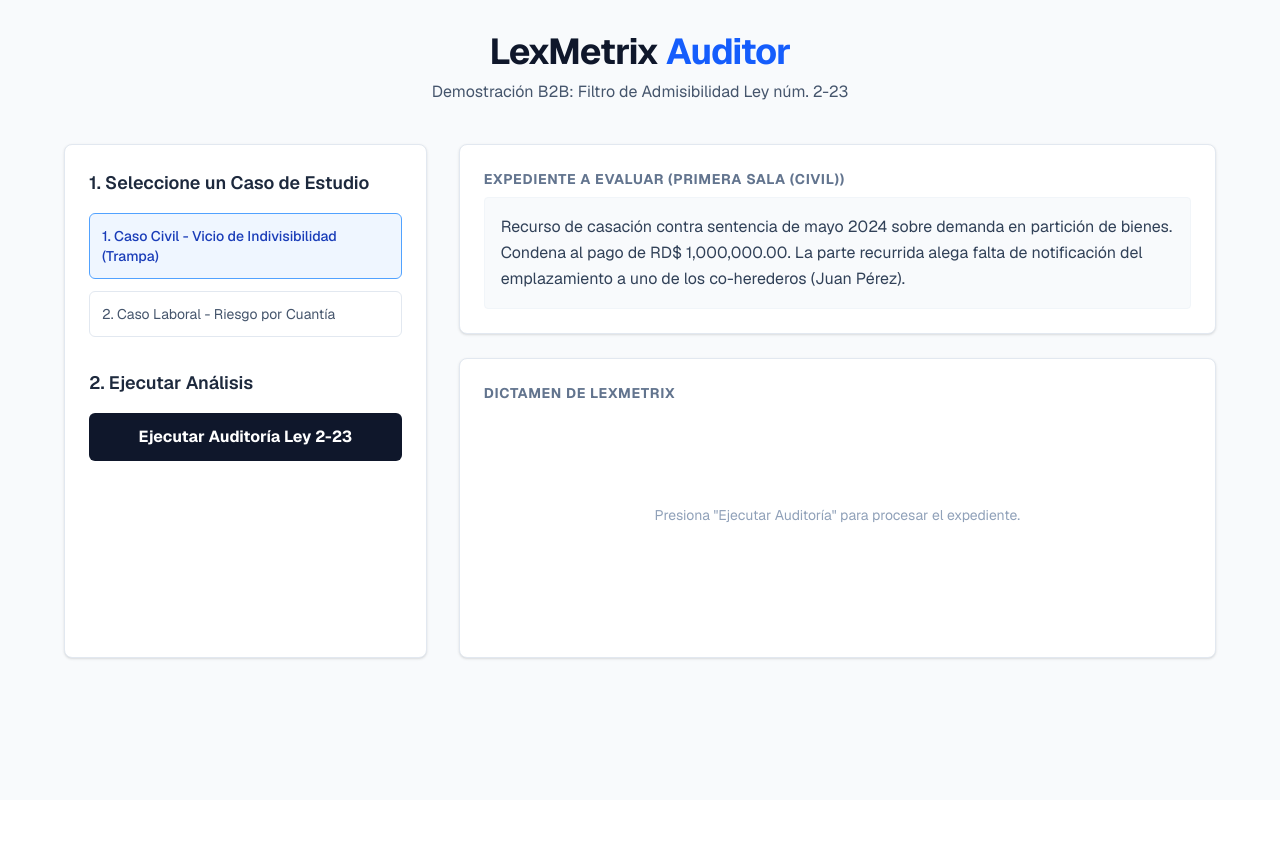
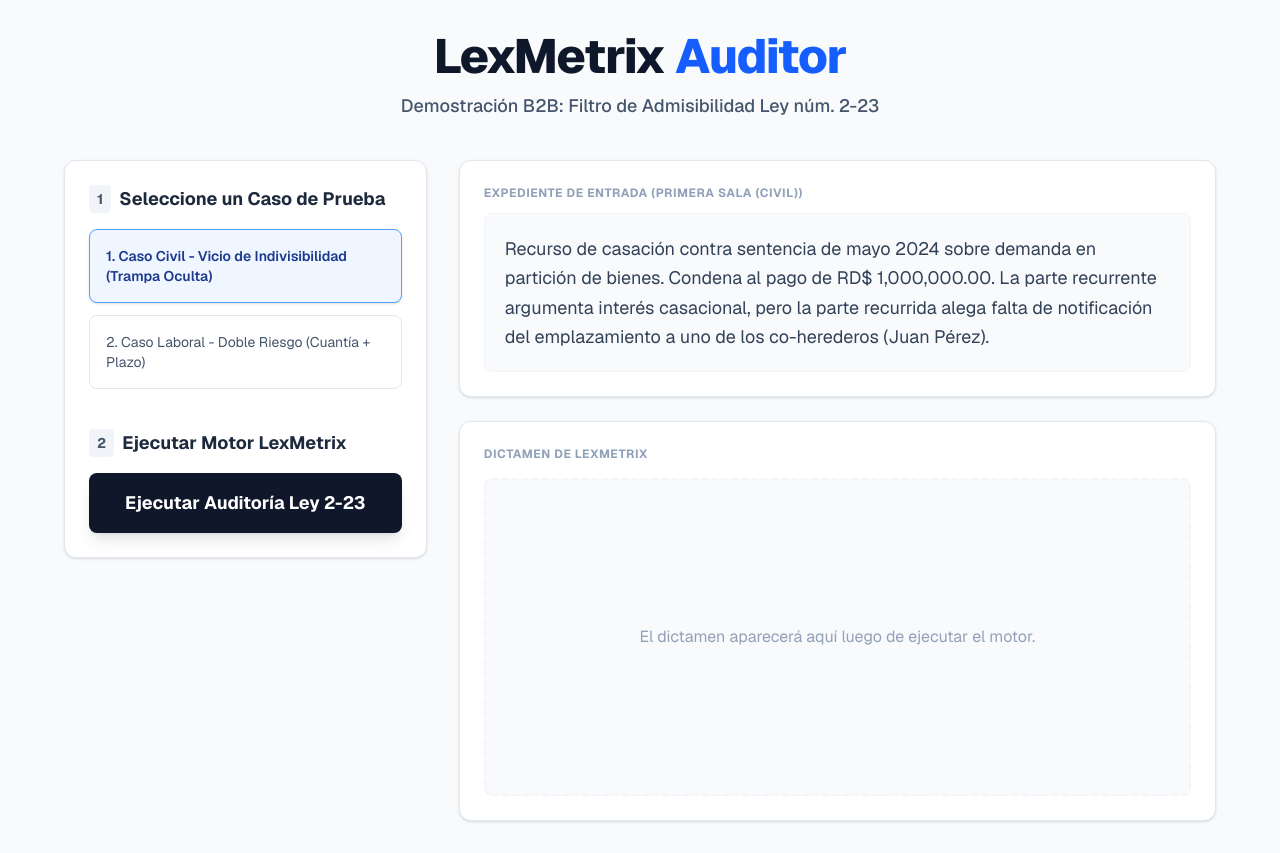
Before and after one commit to EmmanuelDJP/lexmetrix-demo, a Next.js app: page / in a window 1280 px wide. Before the commit the page ends 800 px from the top, so only its background shows below. Built offline with nearby package versions, Linux system fonts and the light colour scheme.

Commit message:
Mejora de UX y Copywriting B2B

```diff
--- a/app/page.tsx
+++ b/app/page.tsx
@@ -5,9 +5,9 @@
 const CASOS_DEMO = [
   {
     id: "civil_01",
-    titulo: "1. Caso Civil - Vicio de Indivisibilidad (Trampa)",
+    titulo: "1. Caso Civil - Vicio de Indivisibilidad (Trampa Oculta)",
     materia: "Primera Sala (Civil)",
-    texto_expediente: "Recurso de casación contra sentencia de mayo 2024 sobre demanda en partición de bienes. Condena al pago de RD$ 1,000,000.00. La parte recurrida alega falta de notificación del emplazamiento a uno de los co-herederos (Juan Pérez).",
+    texto_expediente: "Recurso de casación contra sentencia de mayo 2024 sobre demanda en partición de bienes. Condena al pago de RD$ 1,000,000.00. La parte recurrente argumenta interés casacional, pero la parte recurrida alega falta de notificación del emplazamiento a uno de los co-herederos (Juan Pérez).",
     dictamen: `**SUPREMA CORTE DE JUSTICIA**
 **PRIMERA SALA**
 
@@ -17,21 +17,21 @@
 
 Visto el recurso de casación interpuesto contra la sentencia dictada en mayo de 2024.
 
-**CONSIDERANDO PRIMERO:** Que el recurso de casación en materia civil es admisible cuando la cuantía excede cincuenta (50) salarios mínimos (Art. 11.3, Ley núm. 2-23). Considerando el salario de 2024, el umbral es RD$1,249,500.00. La condena de RD$1,000,000.00 es inferior al mínimo requerido.
+**CONSIDERANDO PRIMERO:** Que el recurso de casación en materia civil es admisible cuando la cuantía excede cincuenta (50) salarios mínimos (Art. 11.3, Ley núm. 2-23). Considerando el salario de 2024, el umbral es RD$1,249,500.00. La condena de RD$1,000,000.00 es inferior al mínimo requerido. La simple invocación de interés casacional no subsana este defecto de orden público.
 
 **CONSIDERANDO SEGUNDO:** Que, adicionalmente, en litigios indivisibles como la partición, la omisión de emplazamiento a un co-heredero vulnera el derecho de defensa y el principio contradictorio, acarreando la caducidad total conforme a los Arts. 19, 20 y 45.
 
-**POR TANTO:** La Primera Sala de la Suprema Corte de Justicia,
+**POR TANTO:** La Primera Sala de la Suprema Corte de Justicia, en atribuciones que le confiere la Ley núm. 2-23,
 
 **RESUELVE:**
-**PRIMERO:** DECLARAR INADMISIBLE el recurso de casación por las razones expuestas.
+**PRIMERO:** DECLARAR INADMISIBLE Y CADUCO el recurso de casación por las razones expuestas.
 **SEGUNDO:** Condenar a la parte recurrente al pago de costas.`
   },
   {
     id: "laboral_01",
-    titulo: "2. Caso Laboral - Riesgo por Cuantía",
+    titulo: "2. Caso Laboral - Doble Riesgo (Cuantía + Plazo)",
     materia: "Tercera Sala (Laboral)",
-    texto_expediente: "Recurso de casación laboral del año 2023 por despido injustificado. La corte a qua condenó al empleador al pago de prestaciones laborales equivalentes a RD$ 350,000.00. El abogado somete el recurso alegando violación a la ley.",
+    texto_expediente: "Recurso de casación laboral por despido injustificado del año 2023. La corte a qua condenó al empleador al pago de RD$ 350,000.00. El recurso fue depositado en la Secretaría de la Corte veinticinco (25) días después de la notificación de la sentencia.",
     dictamen: `**SUPREMA CORTE DE JUSTICIA**
 **TERCERA SALA**
 
@@ -41,14 +41,14 @@
 
 Visto el recurso de casación interpuesto contra la sentencia dictada en 2023.
 
-**CONSIDERANDO PRIMERO:** Que en materia laboral, el recurso de casación solo es admisible si el monto de la condena excede los veinte (20) salarios mínimos. Para el año 2023, el salario mínimo aplicable era de RD$ 24,150.00, fijando el umbral de admisibilidad en RD$ 483,000.00.
+**CONSIDERANDO PRIMERO:** Que en materia laboral, el recurso de casación solo es admisible si el monto de la condena excede los veinte (20) salarios mínimos. Para el año 2023 (salario de RD$ 24,150.00), el umbral de admisibilidad es de RD$ 483,000.00. Al ser la condena de RD$ 350,000.00, resulta inferior al umbral legal exigido.
 
-**CONSIDERANDO SEGUNDO:** Que al ser la condena de RD$ 350,000.00, esta resulta inferior al umbral legal exigido, constituyendo un defecto insubsanable de orden público.
+**CONSIDERANDO SEGUNDO:** Que, a mayor abundamiento, se constata que el recurso fue depositado veinticinco (25) días después de la notificación, excediendo el plazo perentorio de veinte (20) días establecido en la Ley núm. 2-23, configurándose la extemporaneidad y caducidad del mismo.
 
-**POR TANTO:** La Tercera Sala de la Suprema Corte de Justicia,
+**POR TANTO:** La Tercera Sala de la Suprema Corte de Justicia, en atribuciones que le confiere la Ley núm. 2-23,
 
 **RESUELVE:**
-**PRIMERO:** DECLARAR INADMISIBLE el recurso de casación por insuficiencia de cuantía.
+**PRIMERO:** DECLARAR INADMISIBLE Y CADUCO el recurso de casación por insuficiencia de cuantía y extemporaneidad.
 **SEGUNDO:** Ordenar el archivo definitivo del expediente.`
   }
 ];
@@ -61,28 +61,31 @@
   const ejecutarAuditoria = () => {
     setIsAuditing(true);
     setShowResult(false);
-    // Simulamos el retraso de Vertex AI (2.5 segundos)
     setTimeout(() => {
       setIsAuditing(false);
       setShowResult(true);
-    }, 2500);
+    }, 2800); // 2.8s de tensión psicológica
   };
 
   return (
     <div className="min-h-screen bg-slate-50 text-slate-900 p-8 font-sans">
       <div className="max-w-6xl mx-auto">
 
-        {/* Cabecera */}
         <header className="mb-10 text-center">
-          <h1 className="text-4xl font-bold tracking-tight text-slate-900">LexMetrix <span className="text-blue-600">Auditor</span></h1>
-          <p className="mt-2 text-slate-600">Demostración B2B: Filtro de Admisibilidad Ley núm. 2-23</p>
+          <h1 className="text-4xl md:text-5xl font-extrabold tracking-tight text-slate-900">
+            LexMetrix <span className="text-blue-600">Auditor</span>
+          </h1>
+          <p className="mt-3 text-lg text-slate-600 font-medium">Demostración B2B: Filtro de Admisibilidad Ley núm. 2-23</p>
         </header>
 
-        <div className="grid grid-cols-1 md:grid-cols-3 gap-8">
+        <div className="grid grid-cols-1 lg:grid-cols-3 gap-8">
 
-          {/* Panel Izquierdo: Selección de Casos */}
-          <div className="col-span-1 bg-white p-6 rounded-lg shadow border border-slate-200">
-            <h2 className="text-lg font-semibold mb-4 text-slate-800">1. Seleccione un Caso de Estudio</h2>
+          {/* Panel Izquierdo */}
+          <div className="col-span-1 bg-white p-6 rounded-xl shadow-sm border border-slate-200 h-fit">
+            <h2 className="text-lg font-bold mb-4 text-slate-800 flex items-center gap-2">
+              <span className="bg-slate-100 text-slate-600 px-2 py-1 rounded text-sm">1</span>
+              Seleccione un Caso de Prueba
+            </h2>
             <div className="space-y-3">
               {CASOS_DEMO.map((caso) => (
                 <button
@@ -91,8 +94,10 @@
                     setCasoActivo(caso);
                     setShowResult(false);
                   }}
-                  className={`w-full text-left p-3 rounded-md border text-sm transition-colors ${
-                    casoActivo.id === caso.id ? 'bg-blue-50 border-blue-400 text-blue-800 font-medium' : 'bg-white border-slate-200 hover:bg-slate-50 text-slate-600'
+                  className={`w-full text-left p-4 rounded-lg border text-sm transition-all duration-200 ${
+                    casoActivo.id === caso.id
+                    ? 'bg-blue-50 border-blue-400 text-blue-900 font-semibold shadow-sm'
+                    : 'bg-white border-slate-200 hover:bg-slate-50 text-slate-600'
                   }`}
                 >
                   {caso.titulo}
@@ -100,56 +105,80 @@
               ))}
             </div>
 
-            <div className="mt-8">
-              <h2 className="text-lg font-semibold mb-4 text-slate-800">2. Ejecutar Análisis</h2>
+            <div className="mt-10">
+              <h2 className="text-lg font-bold mb-4 text-slate-800 flex items-center gap-2">
+                <span className="bg-slate-100 text-slate-600 px-2 py-1 rounded text-sm">2</span>
+                Ejecutar Motor LexMetrix
+              </h2>
               <button
                 onClick={ejecutarAuditoria}
                 disabled={isAuditing}
-                className="w-full bg-slate-900 hover:bg-slate-800 text-white font-bold py-3 px-4 rounded-md transition-colors disabled:bg-slate-400"
+                className="w-full bg-slate-900 hover:bg-black text-white font-bold py-4 px-6 text-lg rounded-lg shadow-lg hover:shadow-xl transform hover:scale-[1.02] transition-all disabled:bg-slate-300 disabled:transform-none disabled:shadow-none"
               >
                 {isAuditing ? 'Auditando Jurisprudencia...' : 'Ejecutar Auditoría Ley 2-23'}
               </button>
             </div>
           </div>
 
-          {/* Panel Derecho: Visor del Expediente y Resultados */}
-          <div className="col-span-1 md:col-span-2 space-y-6">
+          {/* Panel Derecho */}
+          <div className="col-span-1 lg:col-span-2 space-y-6">
 
-            <div className="bg-white p-6 rounded-lg shadow border border-slate-200">
-              <h3 className="text-sm font-bold text-slate-500 uppercase tracking-wider mb-2">Expediente a Evaluar ({casoActivo.materia})</h3>
-              <p className="text-slate-700 leading-relaxed bg-slate-50 p-4 rounded border border-slate-100">
+            <div className="bg-white p-6 rounded-xl shadow-sm border border-slate-200">
+              <h3 className="text-xs font-bold text-slate-400 uppercase tracking-wider mb-3">Expediente de Entrada ({casoActivo.materia})</h3>
+              <p className="text-slate-700 leading-relaxed bg-slate-50 p-5 rounded-lg border border-slate-100 text-lg">
                 {casoActivo.texto_expediente}
               </p>
             </div>
 
-            {/* Panel de Resultados */}
-            <div className="bg-white p-6 rounded-lg shadow border border-slate-200 min-h-[300px]">
-              <h3 className="text-sm font-bold text-slate-500 uppercase tracking-wider mb-4">Dictamen de LexMetrix</h3>
+            <div className="bg-white p-6 rounded-xl shadow-sm border border-slate-200 min-h-[400px] flex flex-col">
+              <div className="flex justify-between items-center mb-4">
+                <h3 className="text-xs font-bold text-slate-400 uppercase tracking-wider">Dictamen de LexMetrix</h3>
+                {showResult && (
+                  <span className="bg-green-100 text-green-800 text-xs font-bold px-3 py-1 rounded-full animate-fade-in">
+                    ⚡ Completado en 2.8s
+                  </span>
+                )}
+              </div>
 
               {isAuditing && (
-                <div className="flex flex-col items-center justify-center h-48 space-y-4">
-                  <div className="w-8 h-8 border-4 border-blue-600 border-t-transparent rounded-full animate-spin"></div>
-                  <p className="text-sm text-slate-500 font-medium animate-pulse">Aplicando reglas de indivisibilidad y umbrales matemáticos...</p>
+                <div className="flex-grow flex flex-col items-center justify-center space-y-5">
+                  <div className="w-10 h-10 border-4 border-blue-600 border-t-transparent rounded-full animate-spin"></div>
+                  <p className="text-slate-600 font-medium animate-pulse">Aplicando matriz de caducidad y escrutinio procesal...</p>
                 </div>
               )}
 
               {showResult && !isAuditing && (
-                <div className="bg-red-50 border-l-4 border-red-600 p-6 rounded-r">
-                  <pre className="whitespace-pre-wrap font-serif text-slate-800 text-sm leading-relaxed">
-                    {casoActivo.dictamen}
-                  </pre>
+                <div className="animate-fade-in flex-grow flex flex-col">
+                  <div className="mb-4 text-center">
+                    <p className="text-sm font-semibold text-slate-500 bg-slate-100 inline-block px-4 py-1 rounded-full">
+                      👇 Esto es lo que recibirías en menos de 30 segundos con tu caso real.
+                    </p>
+                  </div>
 
-                  <div className="mt-8 pt-4 border-t border-red-200">
-                    <p className="text-xs text-slate-500 text-center font-semibold">
-                      ¿Quieres auditar un caso real tuyo? Contáctanos para una prueba gratuita.
-                    </p>
+                  <div className="bg-slate-50 border-l-4 border-slate-800 p-6 rounded-r-lg flex-grow">
+                    <pre className="whitespace-pre-wrap font-serif text-slate-800 text-sm md:text-base leading-relaxed">
+                      {casoActivo.dictamen}
+                    </pre>
+                  </div>
+
+                  {/* Call To Action Agresivo */}
+                  <div className="mt-8 bg-blue-50 border border-blue-100 rounded-lg p-6 text-center">
+                    <h4 className="text-lg font-bold text-blue-900 mb-2">¿Vas a someter un recurso pronto? No te arriesgues.</h4>
+                    <p className="text-blue-700 mb-4 text-sm">LexMetrix detecta vicios letales antes de que la Suprema rechace tu caso y te condene al pago de costas.</p>
+                    <a
+                      href="#"
+                      onClick={(e) => { e.preventDefault(); alert('Aquí irá tu enlace de WhatsApp (ej. wa.me/1809XXX)'); }}
+                      className="inline-block bg-green-600 hover:bg-green-700 text-white font-bold py-3 px-8 rounded-lg shadow transition-colors"
+                    >
+                      Audita tu caso real GRATIS (Vía WhatsApp)
+                    </a>
                   </div>
                 </div>
               )}
 
               {!showResult && !isAuditing && (
-                <div className="flex items-center justify-center h-48 text-slate-400 text-sm">
-                  Presiona "Ejecutar Auditoría" para procesar el expediente.
+                <div className="flex-grow flex items-center justify-center text-slate-400 text-base border-2 border-dashed border-slate-100 rounded-lg bg-slate-50">
+                  El dictamen aparecerá aquí luego de ejecutar el motor.
                 </div>
               )}
             </div>
```
